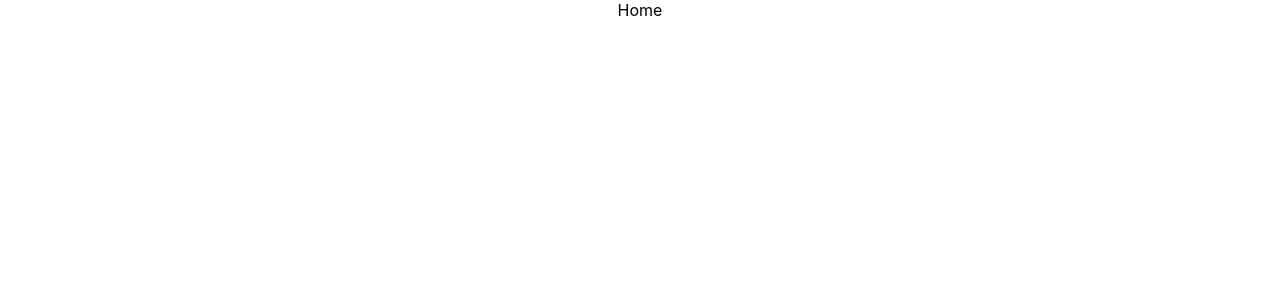
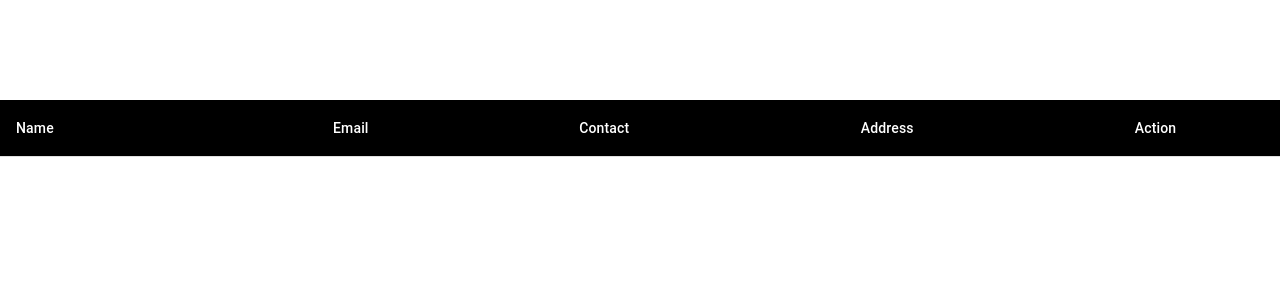
Before and after one commit to Ankushtsalian/redux-thunk-CRUD-JSON-SERVER, a React (Create React App) app: page / in a window 1280 px wide. Shown: the top 300 px of the page. Built offline with nearby package versions, Linux system fonts and the light colour scheme.

Commit message:
added table to home using mui

```diff
--- a/package.json
+++ b/package.json
@@ -3,7 +3,11 @@
   "version": "0.1.0",
   "private": true,
   "dependencies": {
+    "@emotion/react": "^11.9.0",
+    "@emotion/styled": "^11.8.1",
     "@material-ui/core": "^4.12.4",
+    "@mui/material": "^5.8.3",
+    "@mui/styled-engine-sc": "^5.8.0",
     "@testing-library/jest-dom": "^5.16.4",
     "@testing-library/react": "^13.3.0",
     "@testing-library/user-event": "^13.5.0",
@@ -14,6 +18,7 @@
     "react-router-dom": "^6.3.0",
     "react-scripts": "5.0.1",
     "redux-thunk": "^2.4.1",
+    "styled-components": "^5.3.5",
     "web-vitals": "^2.1.4"
   },
   "scripts": {
--- a/src/pages/Home.jsx
+++ b/src/pages/Home.jsx
@@ -1,7 +1,82 @@
 import React from "react";
+import { styled } from "@mui/material/styles";
+import Table from "@mui/material/Table";
+import TableBody from "@mui/material/TableBody";
+import TableCell, { tableCellClasses } from "@mui/material/TableCell";
+import TableContainer from "@mui/material/TableContainer";
+import TableHead from "@mui/material/TableHead";
+import TableRow from "@mui/material/TableRow";
+// import Paper from "@mui/material/Paper";
+
+//MUI COMP>>CUSTOMIZATION>>Customization
+const StyledTableCell = styled(TableCell)(({ theme }) => ({
+  [`&.${tableCellClasses.head}`]: {
+    backgroundColor: theme.palette.common.black,
+    color: theme.palette.common.white,
+  },
+  [`&.${tableCellClasses.body}`]: {
+    fontSize: 14,
+  },
+}));
+
+const StyledTableRow = styled(TableRow)(({ theme }) => ({
+  "&:nth-of-type(odd)": {
+    backgroundColor: theme.palette.action.hover,
+  },
+  // hide last border
+  "&:last-child td, &:last-child th": {
+    border: 0,
+  },
+}));
+
+function createData(name, calories, fat, carbs, protein) {
+  return { name, calories, fat, carbs, protein };
+}
+
+const rows = [
+  createData("Frozen yoghurt", 159, 6.0, 24, 4.0),
+  createData("Ice cream sandwich", 237, 9.0, 37, 4.3),
+  createData("Eclair", 262, 16.0, 24, 6.0),
+  createData("Cupcake", 305, 3.7, 67, 4.3),
+  createData("Gingerbread", 356, 16.0, 49, 3.9),
+];
 
 const Home = () => {
-  return <div>Home</div>;
+  return (
+    <div>
+      <TableContainer
+      //   component={Paper}
+      >
+        <Table
+          sx={{ minWidth: "900px", marginTop: "100px" }}
+          aria-label="customized table"
+        >
+          <TableHead>
+            <TableRow>
+              <StyledTableCell>Name</StyledTableCell>
+              <StyledTableCell align="center">Email</StyledTableCell>
+              <StyledTableCell align="center">Contact</StyledTableCell>
+              <StyledTableCell align="center">Address</StyledTableCell>
+              <StyledTableCell align="center">Action</StyledTableCell>
+            </TableRow>
+          </TableHead>
+          <TableBody>
+            {/* {rows.map((row) => (
+              <StyledTableRow key={row.name}>
+                <StyledTableCell component="th" scope="row">
+                  {row.name}
+                </StyledTableCell>
+                <StyledTableCell align="right">{row.calories}</StyledTableCell>
+                <StyledTableCell align="right">{row.fat}</StyledTableCell>
+                <StyledTableCell align="right">{row.carbs}</StyledTableCell>
+                <StyledTableCell align="right">{row.protein}</StyledTableCell>
+              </StyledTableRow>
+            ))} */}
+          </TableBody>
+        </Table>
+      </TableContainer>
+    </div>
+  );
 };
 
 export default Home;
```
Also changed, not shown: 1 other file (tests, documents, lock files or other folders).
